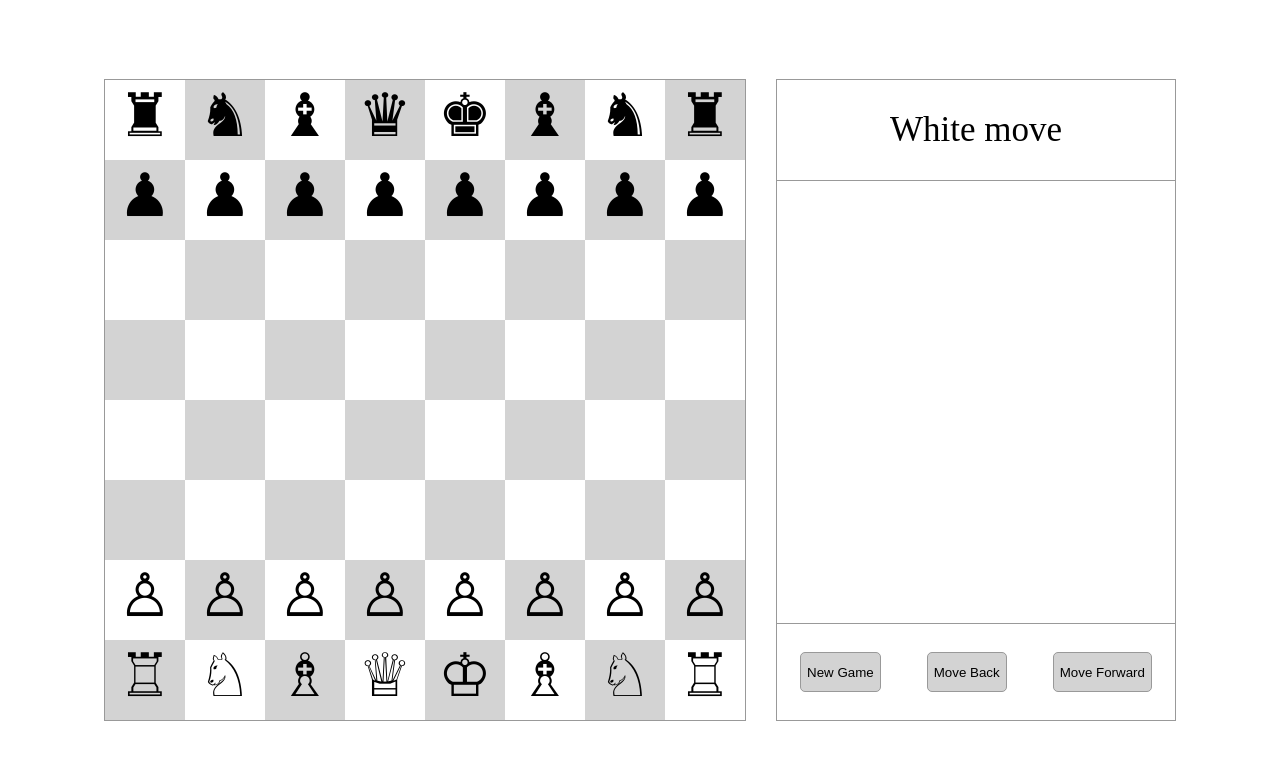
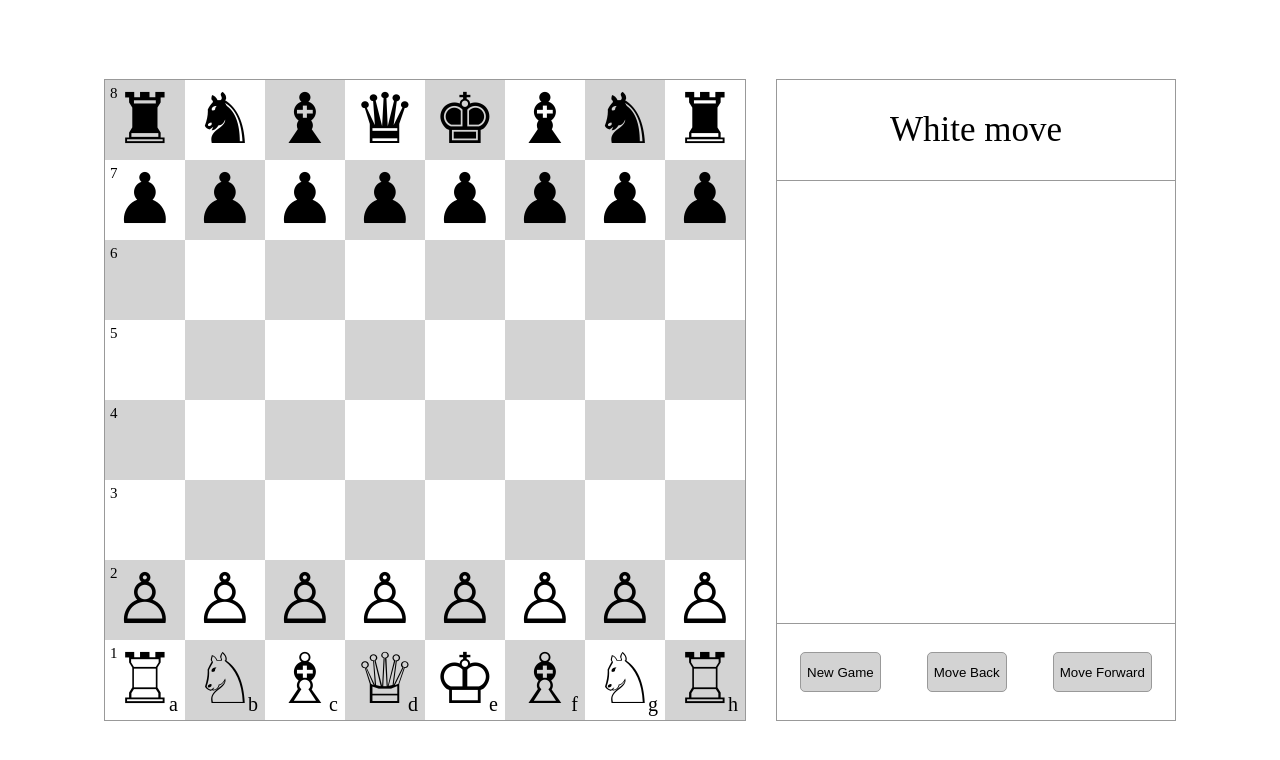
Before and after one commit to karpinovsky/chess-playground, a React (Create React App) app: page / in a window 1280 px wide. Shown: the top 760 px of the page. Built offline with nearby package versions, Linux system fonts and the light colour scheme.

Commit message:
Finish with basic functionallity

```diff
--- a/src/components/ChessBoard/ChessBoard.css
+++ b/src/components/ChessBoard/ChessBoard.css
@@ -7,11 +7,11 @@
   border-spacing: unset;
 }
 
-.board div:nth-child(even) div:nth-child(odd) {
+.board .board__row:nth-child(even) .board__cell:nth-child(odd) {
   background: #d3d3d3;
 }
 
-.board div:nth-child(odd) div:nth-child(even) {
+.board .board__row:nth-child(odd) .board__cell:nth-child(even) {
   background: #d3d3d3;
 }
 
@@ -20,11 +20,15 @@
   position: relative;
   width: 80px;
   height: 80px;
-  font-size: 60px;
+  font-size: 70px;
   text-align: center;
   vertical-align: middle;
   cursor: default;
   user-select: none;
+}
+
+.board__cell--figure {
+  line-height: 70px;
 }
 
 .board__cell--active {
@@ -34,3 +38,22 @@
 .board__cell--movable {
   cursor: pointer !important;
 }
+
+.board__row {
+  position: relative;
+}
+
+.board__row--navigation {
+  position: absolute;
+  top: 5px;
+  left: 5px;
+  z-index: 1;
+  font-size: 15px;
+}
+
+.board__cell--navigation {
+  position: absolute;
+  bottom: 4px;
+  right: 7px;
+  font-size: 20px;
+}
--- a/src/components/ChessBoard/ChessBoard.tsx
+++ b/src/components/ChessBoard/ChessBoard.tsx
@@ -2,7 +2,7 @@ import "./ChessBoard.css";
 
 import * as R from 'ramda'
 
-import { INITIAL_CELLS, PIECES } from "../../store/constants"
+import { INITIAL_CELLS, PIECES, BOARD_COLUMNS } from "../../store/constants"
 import { Cell } from "../../store/interfaces"
 import { Player } from "../../store/enums"
 
@@ -16,8 +16,6 @@ const ChessBoard:React.FC<IProps> = ({moves, currentMovesCounter, onCellClick}:
   const board: () => Cell[] = () => currentPlayer() === Player.White ? cells() : R.reverse(cells())
 
   const cells: () => Cell[] = () => R.map(R.mergeAll, R.values(groupedCellsFromMoves()))
-
-  const isCurrentPlayerBack: () => boolean = () => currentPlayer() === Player.White
 
   const currentPlayer: () => Player = () => R.modulo(closedCurrentMovesCounter() / 2, 2) === 0 ? Player.White : Player.Black
 
@@ -39,12 +37,18 @@ const ChessBoard:React.FC<IProps> = ({moves, currentMovesCounter, onCellClick}:
 
   const isCellActive: (cell: Cell) => boolean = (cell) => R.any(R.propEq('ID', cell.ID), R.or(R.last(movesInPairs()), []))
 
+  const boardRowNumber: (row: number) => number = (row) => currentPlayer() === Player.White ? R.subtract(8, row) : R.inc(row)
+
+  const boardColumnName: (column: number) => string = (column) => BOARD_COLUMNS.get(currentPlayer() === Player.White ? column : R.subtract(8, R.inc(column)))!
+
   return (
     <div className="board">
       {
         R.splitEvery(8, board()).map((row: Cell[], i: number) => {
           return (
-            <div key={i} className="board__row">{
+            <div key={i} className="board__row">
+              <div className="board__row--navigation">{boardRowNumber(i)}</div>
+              {
                 row.map((cell: Cell, j: number) => {
                   let classNames = 'board__cell board__cell--movable'
 
@@ -54,12 +58,14 @@ const ChessBoard:React.FC<IProps> = ({moves, currentMovesCounter, onCellClick}:
 
                   return (
                     <div key={j} className={classNames} onClick={() => onCellClick(cell)}>
-                    {chessFigure}
+                      { i === 7 ? <span className="board__cell--navigation">{boardColumnName(j)}</span> : null }
+                      <span className='board__cell--figure'>{chessFigure}</span>
                     </div>
                   )
                 })
 
-            }</div>
+              }
+            </div>
           )
         })
       }
--- a/src/store/constants.ts
+++ b/src/store/constants.ts
@@ -1,4 +1,15 @@
 import { Cell } from "./interfaces"
+
+export const BOARD_COLUMNS = new Map<number, string>([
+  [0, 'a'],
+  [1, 'b'],
+  [2, 'c'],
+  [3, 'd'],
+  [4, 'e'],
+  [5, 'f'],
+  [6, 'g'],
+  [7, 'h']
+])
 
 export const PIECES = new Map<string, {description: string, codePoint: string}>([
   ['', { description: 'Empty cell', codePoint: '' }],
```
Lines whose indentation alone changed are shown as unchanged.
